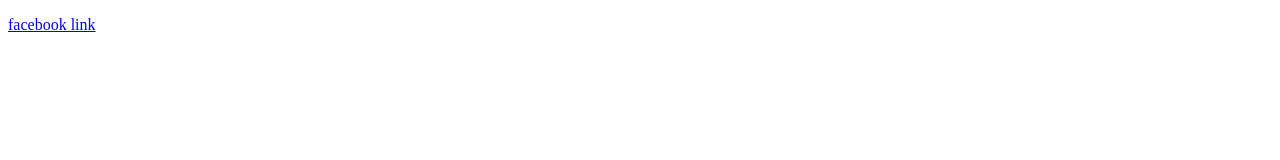
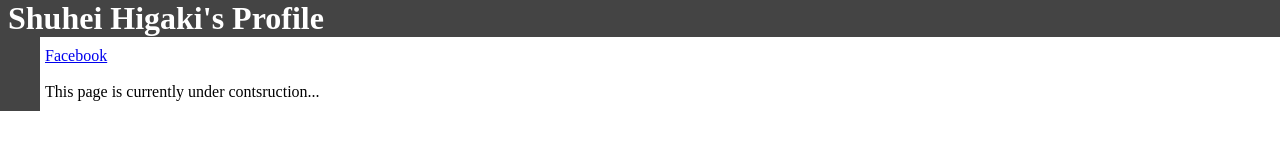
Before and after one commit to s-higaki/higaki.jp, a plain HTML site: page index.html in a window 1280 px wide. Drawn offline with Linux system fonts and the light colour scheme.

Commit message:
simple design for now

```diff
--- a/index.html
+++ b/index.html
@@ -2,8 +2,30 @@
 <html>
   <head>
     <title>Shuhei Higaki's page</title>
+    <style type="text/css">
+      .top {
+        float: left;
+        width: 100%;
+        margin: -8px -8px 0 -8px;
+        padding: 0 8px;
+        background-color: #444;
+        color: #fff;
+      }
+
+      .container{
+        clear: both;
+        border-left: 40px #444 solid;
+        margin: 0 0 0 -8px;
+        padding: 10px 5px;
+      }
+    </style>
   </head>
   <body>
-    <p><a href="https://www.facebook.com/shuhei.higaki">facebook link</a></p>
+    <h1 class="top">Shuhei Higaki's Profile</h1>
+    <p class="container">
+      <a href="https://www.facebook.com/shuhei.higaki">Facebook</a><br>
+      <br>
+      This page is currently under contsruction...
+    </p>
   </body>
 </html>
```
